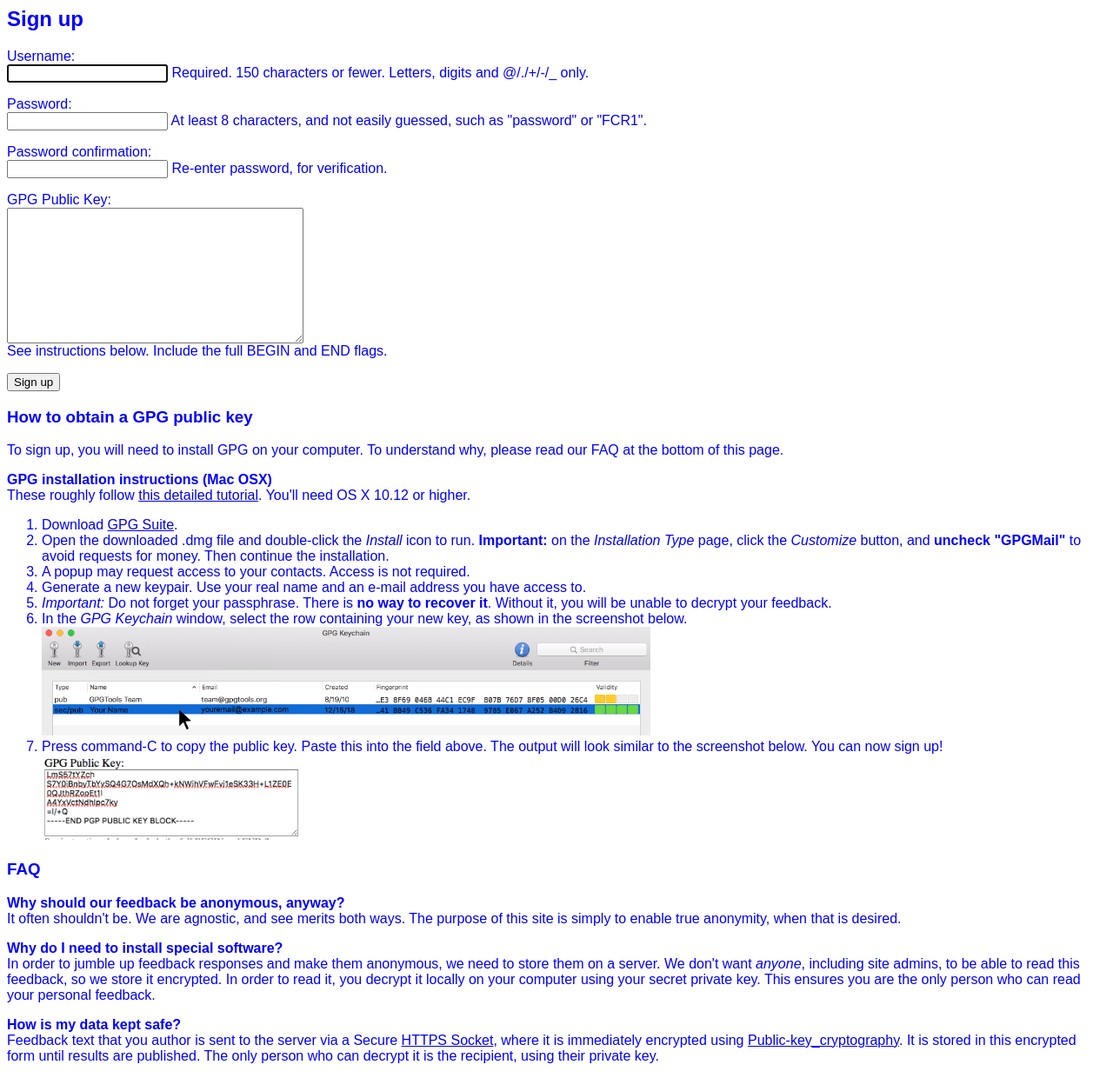
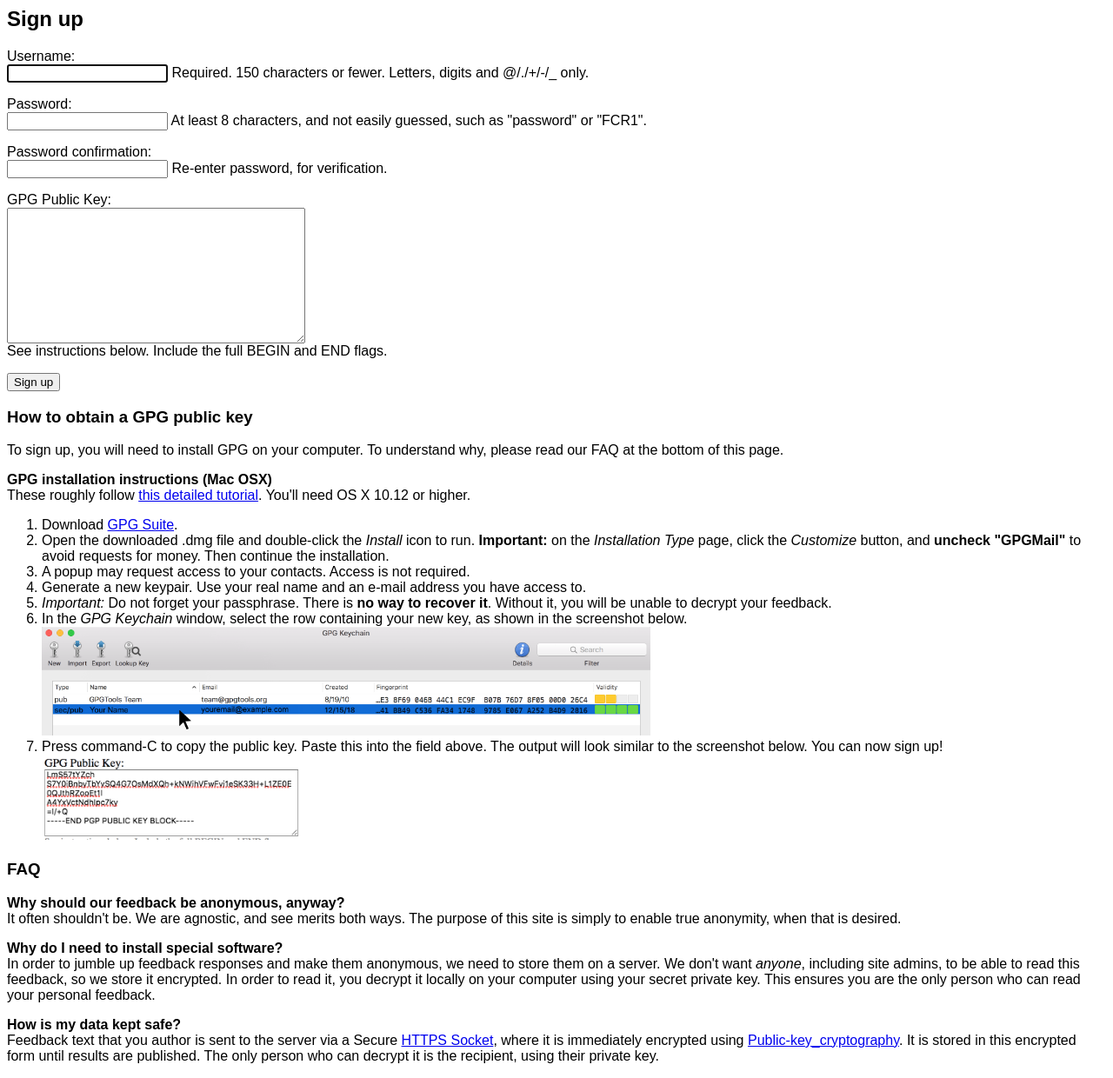
Before and after one commit to whoburg/anonymous-feedback, a Django app: page /surveys/signup/ in a window 1280 px wide. Shown: the whole page at 87% size. Run offline with Django 3.2, Linux system fonts and the light colour scheme; parts of the project's set-up code (start-up, migrations or seed data) failed here and were passed over.

Commit message:
!important flag test

```diff
--- a/feedbacksite/surveys/static/surveys/style.css
+++ b/feedbacksite/surveys/static/surveys/style.css
@@ -1,10 +1,8 @@
 textarea {
     display:block;
-    font-family: Arial !important;
 }
 
 body {
-    color: blue;
     font-family: Arial !important;
 }
 
```
